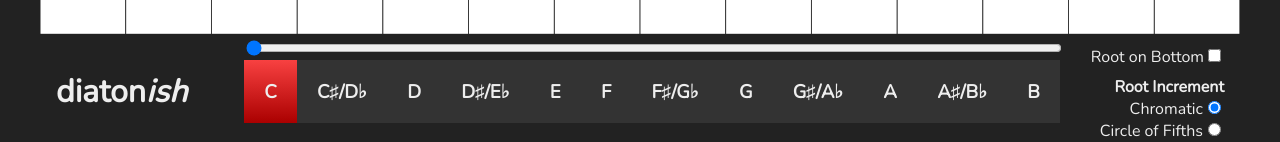
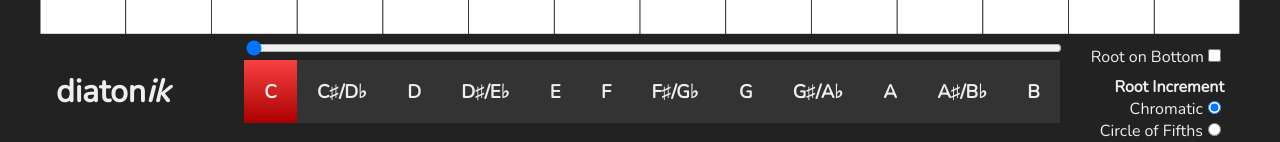
Before and after one commit to mikefooks/diatonish, a React app: page / in a window 1280 px wide. Shown: the part 488-630 px from the top of the page. Built offline with nearby package versions, Linux system fonts and the light colour scheme.

Commit message:
minor cosmetic changes and adding in a production build

```diff
--- a/src/components/RootControls.js
+++ b/src/components/RootControls.js
@@ -65,7 +65,7 @@ const RootControls = (props) => {
   return (
     <div className="rootControl">
       <div className="appLabel">
-        <h1>diaton<i>ish</i></h1>
+        <h1>diaton<i>ik</i></h1>
       </div>
       <RootSlider rootIncrMode={ rootIncrMode }
                   activeRoot={ activeRoot }
--- a/src/index.html
+++ b/src/index.html
@@ -3,7 +3,7 @@
   <head>
     <meta charset="utf-8">
     <meta name="viewport" content="width=device-width,initial-scale=1">
-    <title>Diatonish</title>
+    <title>Diatonik</title>
     <link rel="preconnect" href="https://fonts.googleapis.com">
   <link rel="preconnect" href="https://fonts.gstatic.com" crossorigin>
   <link href="https://fonts.googleapis.com/css2?family=Nunito&display=swap" rel="stylesheet">
--- a/webpack.config.js
+++ b/webpack.config.js
@@ -2,8 +2,8 @@ const HtmlWebpackPlugin = require('html-webpack-plugin');
 const path = require('path');
 
 module.exports = {
-  devtool: "eval-cheap-source-map",
-  mode: "development",
+  // devtool: "eval-cheap-source-map",
+  mode: "production",
   module: {
     rules: [{
     	test: /\.(js|jsx)$/,
```
